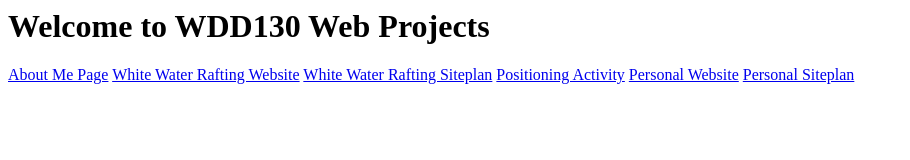
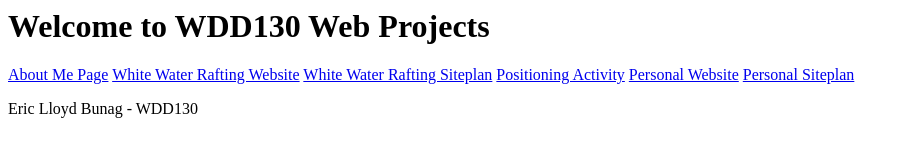
Before and after one commit to EricLloydBunag/wdd-130, a plain HTML site: page index.html in a window 1280 px wide. Shown: the whole page, without its empty margins (0-910 px from the left). Drawn offline with Linux system fonts and the light colour scheme.

Commit message:
Added paragraph to homepage.

```diff
--- a/index.html
+++ b/index.html
@@ -7,3 +7,4 @@
   <a href="#">Personal Website</a>
   <a href="#">Personal Siteplan</a>
 </nav>
+<p>Eric Lloyd Bunag - WDD130</p>
```
